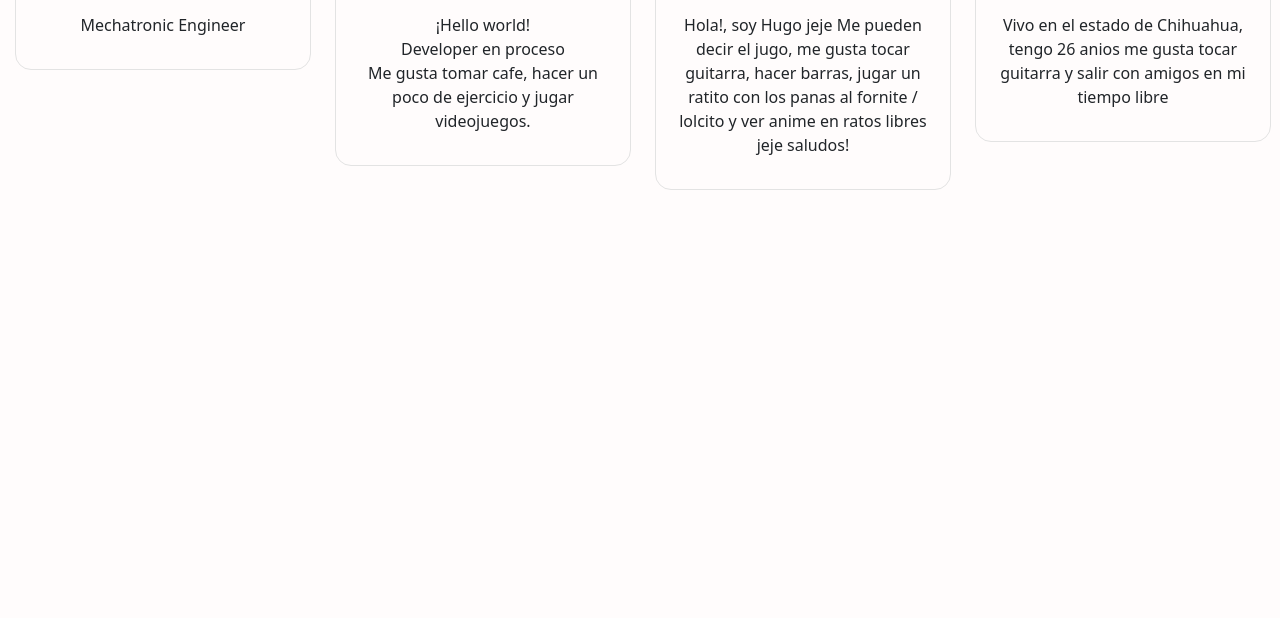
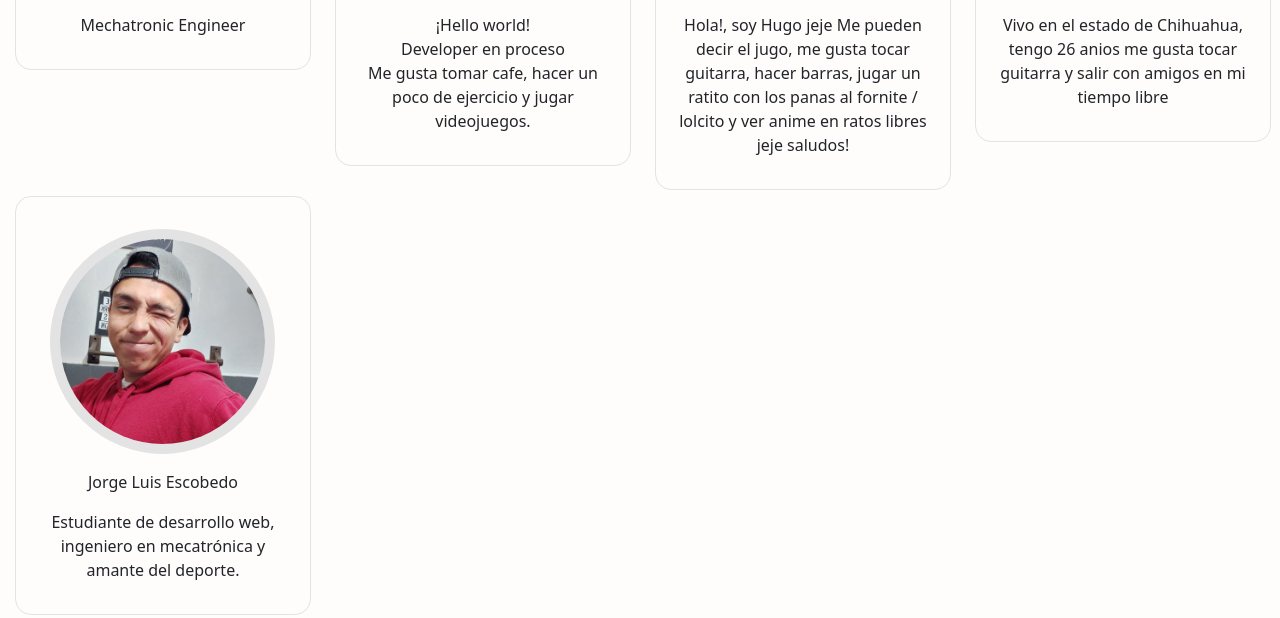
Before and after one commit to alan9518/gen33_practicaGit, a plain HTML site: page index.html in a window 1280 px wide. Shown: the part 881-1499 px from the top of the page. Before the commit the page ends 1074 px from the top, so only its background shows below. Drawn offline with nearby package versions, Linux system fonts and the light colour scheme.

Commit message:
feat:Jorge Luis

```diff
--- a/index.html
+++ b/index.html
@@ -129,6 +129,20 @@
                   </p>
                 </div>
             </div>
+            <div class="col-12 col-sm-6 col-md-3">
+              <!-- aqui van las cards -->
+              <div class="avatar-card">
+                <img
+                  src="./assets/_luis.jpg"
+                  alt=""
+                  class="avatar-image"
+                />
+                <p class="avatar-name">Jorge Luis Escobedo</p>
+                <p class="avatar-desc">
+                Estudiante de desarrollo web, ingeniero en mecatrónica y amante del deporte.
+                </p>
+              </div>
+          </div>
       </div>
 
 
```
Also changed, not shown: assets/_luis.jpg (added).
